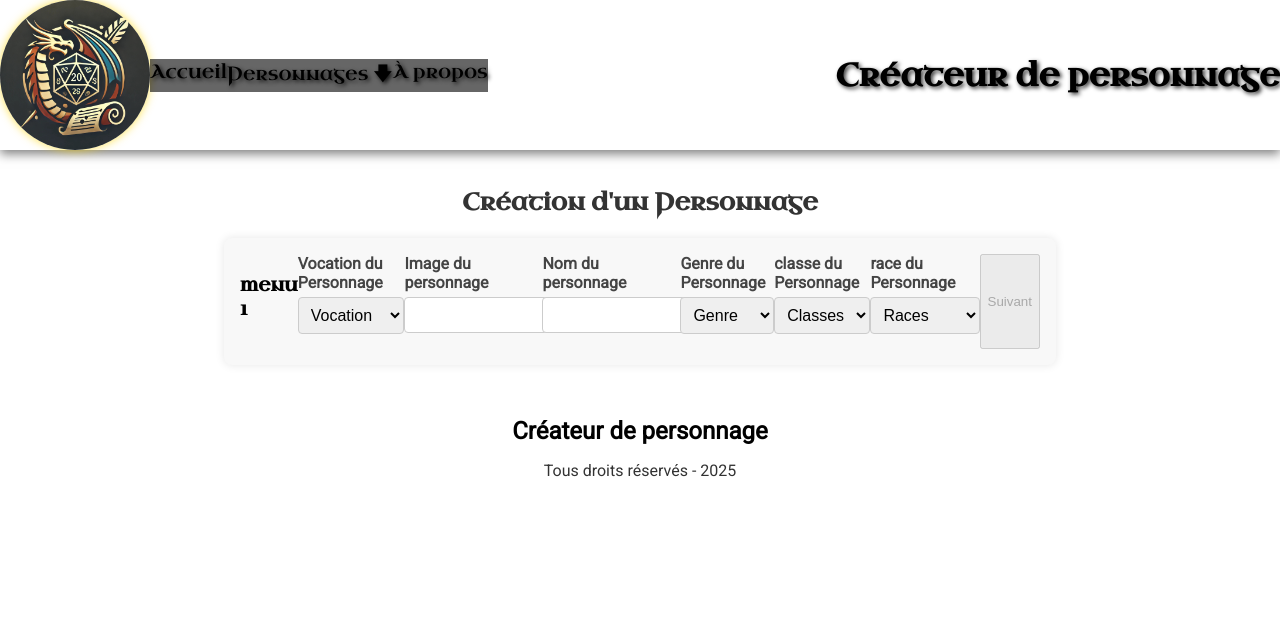
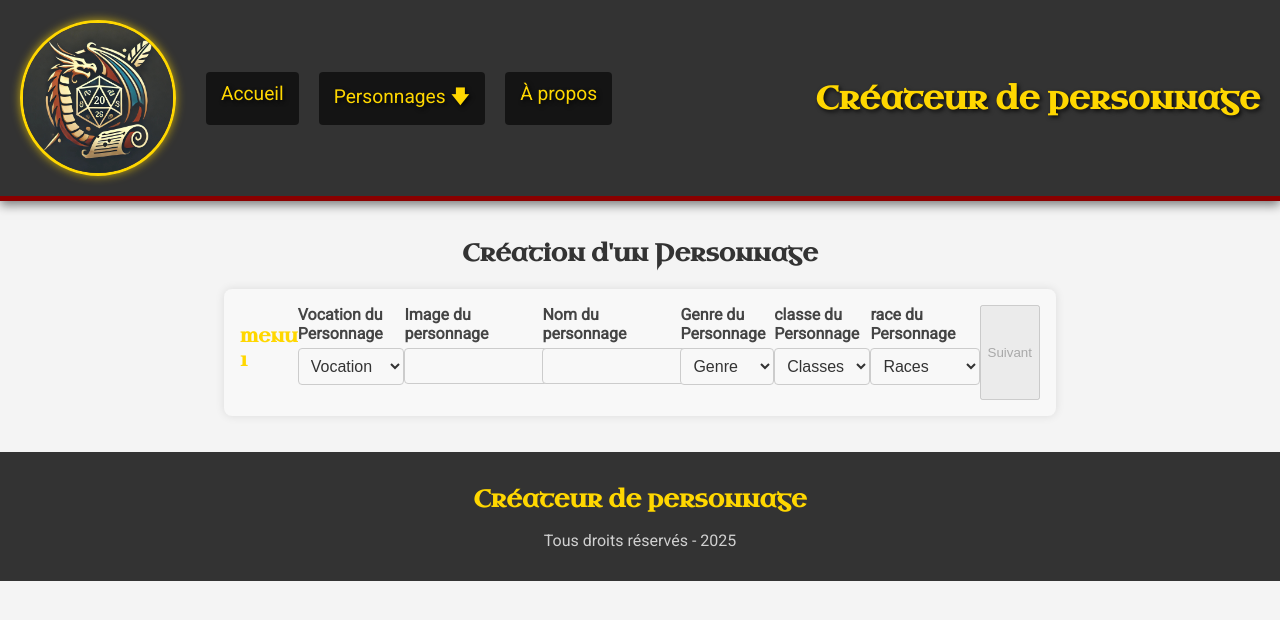
Before and after one commit to sebastien-malo-jean/H25-41F_Library_Frontend, a React (Vite) app: page /characters/create in a window 1280 px wide. Shown: the top 620 px of the page. Built offline with nearby package versions, Linux system fonts and the light colour scheme.

Commit message:
refactorisation : ajout de variables CSS pour une meilleure gestion des styles et amélioration de la réactivité avec des classes utilitaires

```diff
--- a/src/assets/css/styles.css
+++ b/src/assets/css/styles.css
@@ -1,21 +1,223 @@
+/*styles.css*/
+/* Import des polices */
 @import url('https://fonts.googleapis.com/css2?family=Uncial+Antiqua&display=swap');
 @import url('https://fonts.googleapis.com/css2?family=Roboto&display=swap');
 
-header,
+/* Définition des variables */
+:root {
+    /* Couleurs principales */
+    --primary: #8a0000;
+    --primary-dark: #640000;
+    --secondary: #6441a5;
+    --secondary-dark: #4a2f7c;
+    --danger: #d9534f;
+    --danger-dark: #c9302c;
+    --light: #f8f8f8;
+    --dark: #333;
+    --background: #f4f4f4;
+    --border: gold;
+
+    /* Espacements */
+    --spacing-1: 5px;
+    --spacing-2: 10px;
+    --spacing-3: 15px;
+    --spacing-4: 20px;
+
+    /* Bordures */
+    --border-radius: 4px;
+
+    /* Polices */
+    --font-primary: 'Roboto', sans-serif;
+    --font-heading: 'Uncial Antiqua', cursive;
+}
+
+/* Général */
+body {
+    font-family: var(--font-primary);
+    margin: 0;
+    background-color: var(--background);
+    color: var(--dark);
+}
+
+main {
+    margin: 1rem;
+}
+
 h1,
 h2,
 h3,
 h4,
 h5,
 h6 {
-    font-family: 'Uncial Antiqua', cursive;
+    font-family: var(--font-heading);
+    color: var(--border);
 }
 
-body {
-    font-family: 'Roboto', sans-serif;
-    margin: 0;
+.container {
+    max-width: 1200px;
+    margin: 0 auto;
+    padding: var(--spacing-3);
 }
 
-main {
-    margin: 1rem;
+.row {
+    display: flex;
+    flex-wrap: wrap;
+    gap: var(--spacing-3);
 }
+
+.col {
+    display: flex;
+    flex-direction: column;
+}
+
+.col-6 {
+    flex: 0 0 50%;
+}
+
+/* Boutons */
+.btn {
+    display: inline-block;
+    padding: var(--spacing-2) var(--spacing-3);
+    border: none;
+    border-radius: var(--border-radius);
+    font-size: 16px;
+    font-weight: bold;
+    text-align: center;
+    cursor: pointer;
+    transition: background 0.3s ease;
+    text-decoration: none;
+}
+
+.btn-primary {
+    background: var(--primary);
+    color: var(--light);
+}
+
+.btn-primary:hover {
+    background: var(--primary-dark);
+}
+
+.btn-secondary {
+    background: var(--secondary);
+    color: var(--light);
+}
+
+.btn-secondary:hover {
+    background: var(--secondary-dark);
+}
+
+.btn-danger {
+    background: var(--danger);
+    color: var(--light);
+}
+
+.btn-danger:hover {
+    background: var(--danger-dark);
+}
+
+/* Espacements */
+.m-1 {
+    margin: var(--spacing-1);
+}
+
+.m-2 {
+    margin: var(--spacing-2);
+}
+
+.m-3 {
+    margin: var(--spacing-3);
+}
+
+.m-4 {
+    margin: var(--spacing-4);
+}
+
+.my-1 {
+    margin-top: var(--spacing-1);
+    margin-bottom: var(--spacing-1);
+}
+
+.my-2 {
+    margin-top: var(--spacing-2);
+    margin-bottom: var(--spacing-2);
+}
+
+.p-1 {
+    padding: var(--spacing-1);
+}
+
+.p-2 {
+    padding: var(--spacing-2);
+}
+
+.p-3 {
+    padding: var(--spacing-3);
+}
+
+.p-4 {
+    padding: var(--spacing-4);
+}
+
+/* Couleurs */
+.text-primary {
+    color: var(--primary);
+}
+
+.text-secondary {
+    color: var(--secondary);
+}
+
+.text-light {
+    color: var(--light);
+}
+
+.text-dark {
+    color: var(--dark);
+}
+
+.bg-dark {
+    background-color: var(--dark);
+}
+
+.bg-light {
+    background-color: var(--light);
+}
+
+.bg-primary {
+    background-color: var(--primary);
+}
+
+.bg-secondary {
+    background-color: var(--secondary);
+}
+
+/* Formulaires */
+.input-group {
+    margin-bottom: var(--spacing-3);
+}
+
+.input-group label {
+    display: block;
+    font-weight: bold;
+    margin-bottom: var(--spacing-1);
+    color: var(--border);
+}
+
+.input-group input,
+.input-group select,
+.input-group textarea {
+    width: 100%;
+    padding: var(--spacing-2);
+    border: 1px solid var(--primary);
+    border-radius: var(--border-radius);
+    font-size: 16px;
+    background-color: var(--light);
+    color: var(--dark);
+}
+
+/* Responsive */
+@media (max-width: 600px) {
+    .col-6 {
+        flex: 0 0 100%;
+    }
+}
```
